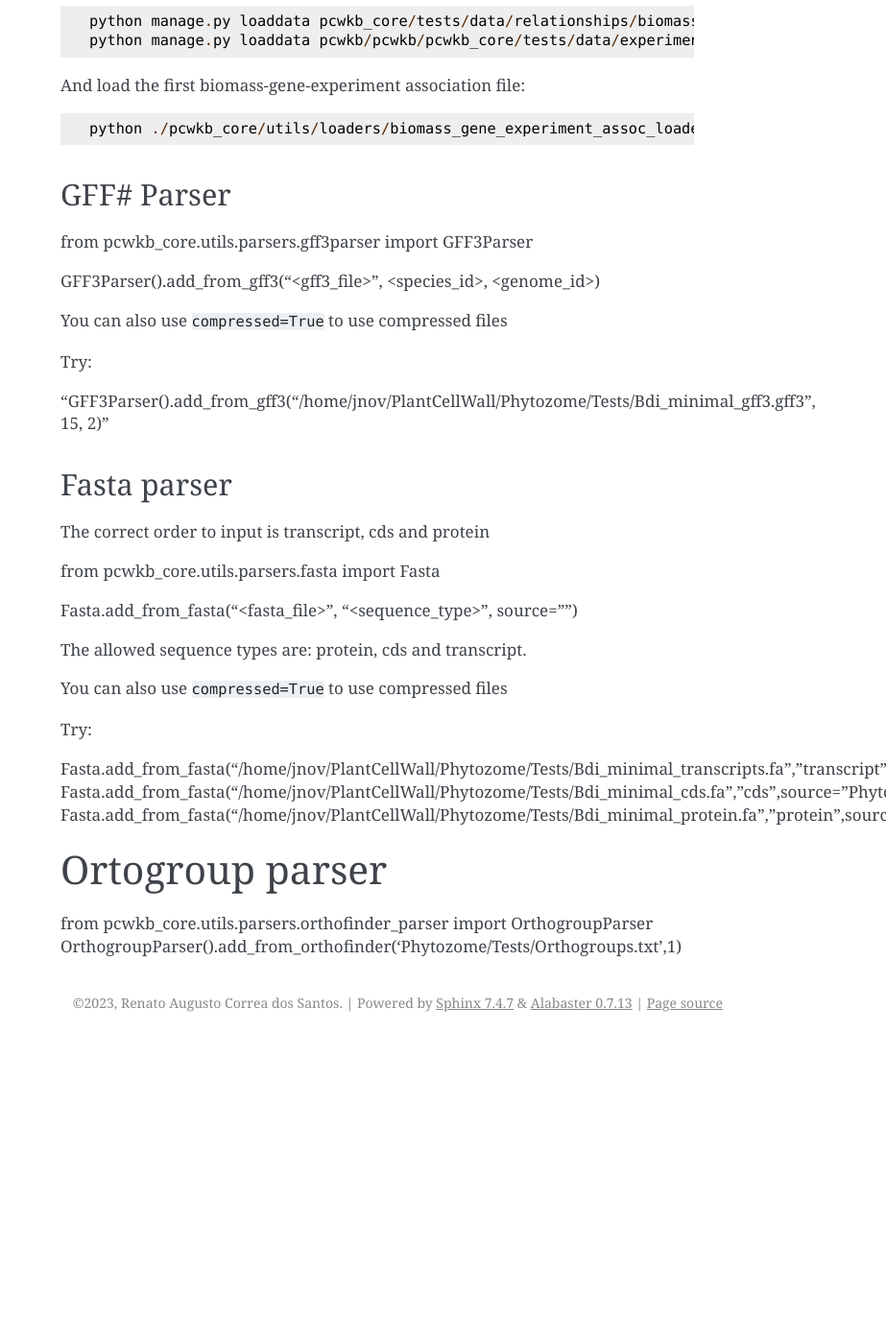
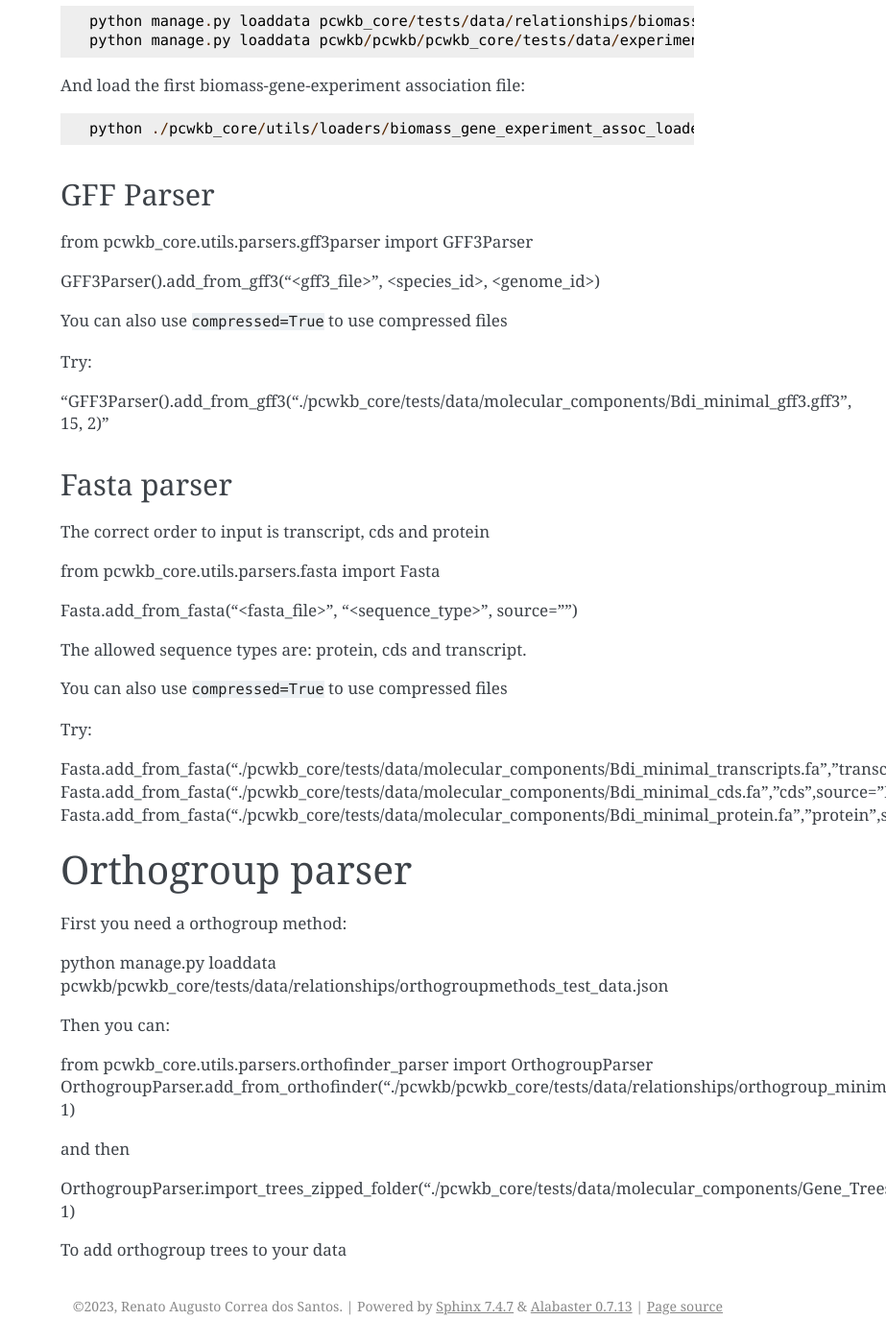
Before and after one commit to labbces/pcwkb, a Sphinx documentation site: the page built from docs/source/add_data.md, in a window 1280 px wide and 1400 px high, scrolled down 1468 px. Shown: the whole window at 96% size, without its empty margins (357-1280 px from the left). Built offline with Sphinx 7.4.7, drawn with Linux system fonts in a browser that asks for light colours; pages that are not in the unit, such as notebooks, are missing from menus; before the commit the page ends 2552 px from its top, so only the background shows below that; some of the changed text lies outside the part shown.

Commit message:
Updating parsers and documentation

````diff
--- a/docs/source/add_data.md
+++ b/docs/source/add_data.md
@@ -67,7 +67,7 @@ python ./pcwkb_core/utils/loaders/biomass_gene_experiment_assoc_loader.py ./pcwk
 ```
 
 
-## GFF# Parser
+## GFF Parser
 
 from pcwkb_core.utils.parsers.gff3parser import GFF3Parser
 
@@ -77,7 +77,7 @@ You can also use `compressed=True` to use compressed files
 
 Try:
 
-"GFF3Parser().add_from_gff3("/home/jnov/PlantCellWall/Phytozome/Tests/Bdi_minimal_gff3.gff3", 15, 2)"
+"GFF3Parser().add_from_gff3("./pcwkb_core/tests/data/molecular_components/Bdi_minimal_gff3.gff3", 15, 2)"
 
 
 ## Fasta parser
@@ -94,12 +94,24 @@ You can also use `compressed=True` to use compressed files
 
 Try:
 
-Fasta.add_from_fasta("/home/jnov/PlantCellWall/Phytozome/Tests/Bdi_minimal_transcripts.fa","transcript",source="Phytozome")
-Fasta.add_from_fasta("/home/jnov/PlantCellWall/Phytozome/Tests/Bdi_minimal_cds.fa","cds",source="Phytozome")
-Fasta.add_from_fasta("/home/jnov/PlantCellWall/Phytozome/Tests/Bdi_minimal_protein.fa","protein",source="Phytozome")
+Fasta.add_from_fasta("./pcwkb_core/tests/data/molecular_components/Bdi_minimal_transcripts.fa","transcript",source="Phytozome")
+Fasta.add_from_fasta("./pcwkb_core/tests/data/molecular_components/Bdi_minimal_cds.fa","cds",source="Phytozome")
+Fasta.add_from_fasta("./pcwkb_core/tests/data/molecular_components/Bdi_minimal_protein.fa","protein",source="Phytozome")
 
 
-# Ortogroup parser
+# Orthogroup parser
+
+First you need a orthogroup method:
+
+python manage.py loaddata pcwkb/pcwkb_core/tests/data/relationships/orthogroupmethods_test_data.json
+
+Then you can:
 
 from pcwkb_core.utils.parsers.orthofinder_parser import OrthogroupParser
-OrthogroupParser().add_from_orthofinder('Phytozome/Tests/Orthogroups.txt',1)
+OrthogroupParser.add_from_orthofinder("./pcwkb/pcwkb_core/tests/data/relationships/orthogroup_minimal.txt", 1)
+
+and then
+
+OrthogroupParser.import_trees_zipped_folder("./pcwkb_core/tests/data/molecular_components/Gene_Trees_Test.zip", 1)
+
+To add orthogroup trees to your data
````
Also changed, not shown: 9 other files.
